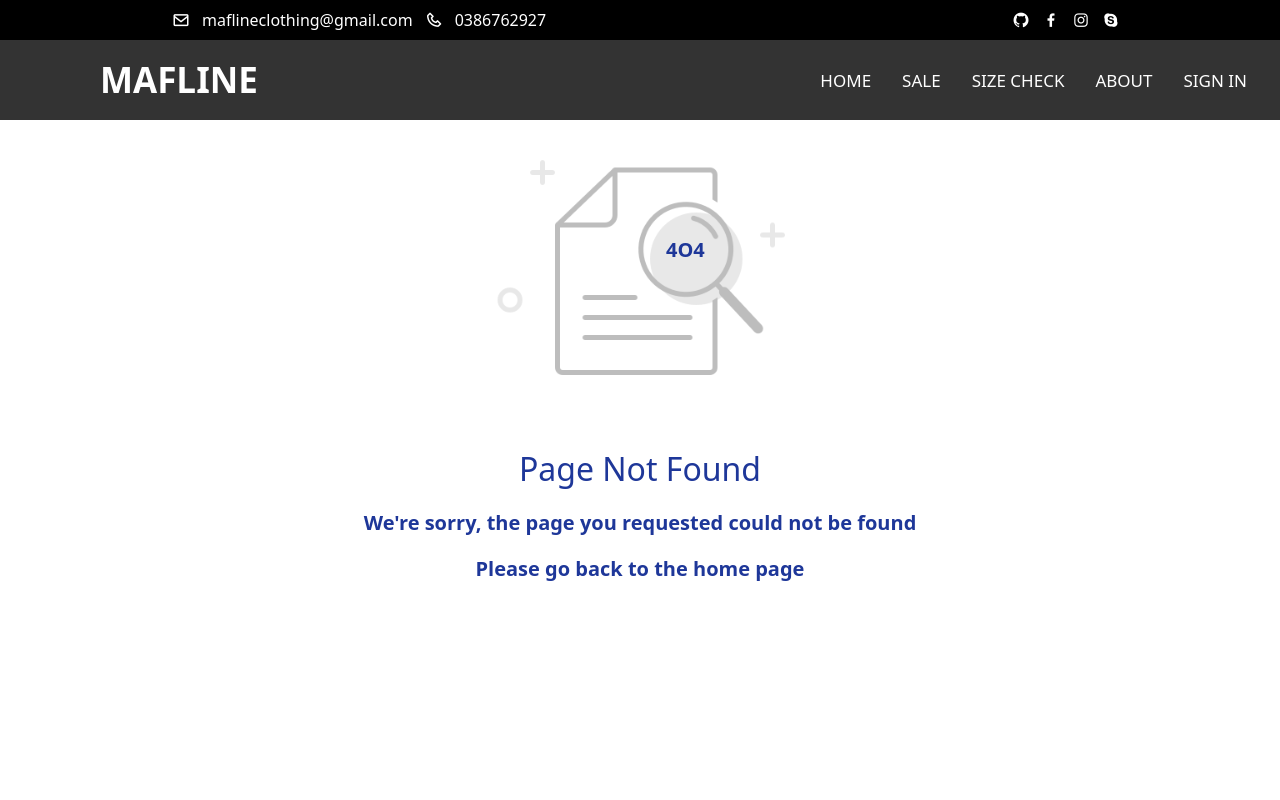
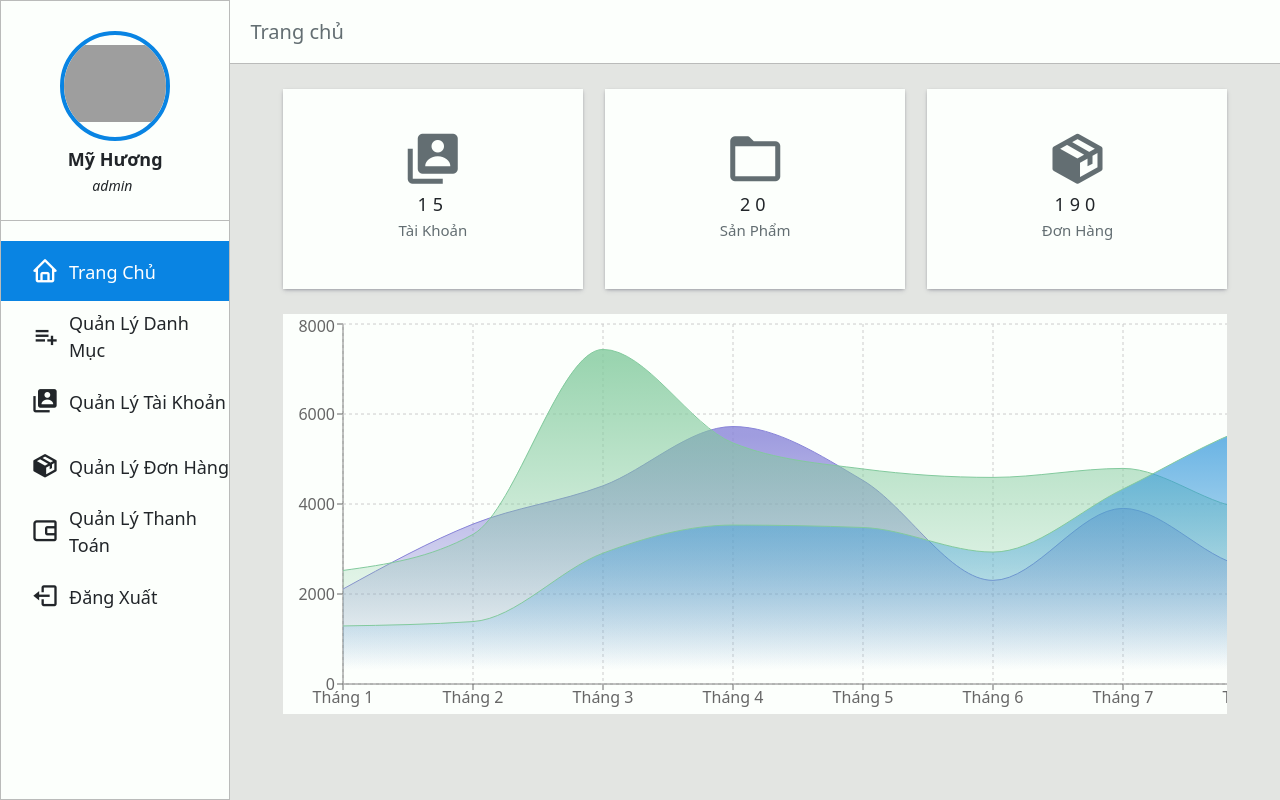
Before and after one commit to NgoSonTungDev/PROJECT_COTS, a React (Create React App) app in the folder frontend/: page /admin/home in a window 1280 px wide. Before the commit this address had no page. Built offline with nearby package versions, Linux system fonts and the light colour scheme; grey boxes are pictures that could not be loaded.

Commit message:
disgn page home admin

```diff
--- a/frontend/src/App.js
+++ b/frontend/src/App.js
@@ -14,6 +14,7 @@ import PaymentOrders from "./pages/PaymentOrders/PaymentOrders";
 import Cart from "./pages/Cart/Cart";
 import AccountManagement from "./pages/Admin/AccountManagement/AccountManagement";
 import History from "./pages/History/History";
+import AdminHome from "./pages/Admin/AdminHome/AdminHome";
 
 function App() {
   const admin = localStorage.getItem("admin");
@@ -35,6 +36,7 @@ function App() {
           <Route path="*" element={<PageNotFound />} />
           <Route path="/footer" element={<Footer />} />
           <Route path="/cart" element={<Cart />} />
+          <Route path="/admin/home" element={<AdminHome />} />
           <Route path="/admin/account" element={<AccountManagement />} />
           <Route path="/admin/order" element={<AccountManagement />} />
           <Route path="/history" element={<History />} />
--- /dev/null
+++ b/frontend/src/components/Chart/Chart.jsx
@@ -0,0 +1,85 @@
+import React from "react";
+import {
+  BarChart,
+  Bar,
+  XAxis,
+  YAxis,
+  Tooltip,
+  Legend,
+  CartesianGrid,
+  LineChart,
+  AreaChart,
+  Area,
+  Line,
+} from "recharts";
+
+const data = [
+  { name: "Tháng 1", order : 2110.2, access: 2523.32, total: 1290 },
+  { name: "Tháng 2", order : 3553.5, access: 3325.0, total: 1387 },
+  { name: "Tháng 3", order : 4404.3, access: 7435.3, total: 2908 },
+  { name: "Tháng 4", order : 5721.3, access: 5355.6, total: 3532 },
+  { name: "Tháng 5", order : 4523.3, access: 4778.9, total: 3478 },
+  { name: "Tháng 6", order : 2302.9, access: 4590.8, total: 2932 },
+  { name: "Tháng 7", order : 3902.9, access: 4790.8, total: 4332 },
+  { name: "Tháng 8", order : 2602.9, access: 3890.8, total: 5732 },
+  { name: "Tháng 9", order : 5802.9, access: 7590.8, total: 6290 },
+
+];
+
+const Chart = () => {
+  return (
+    <div>
+      <div className="container_chart">
+        <AreaChart
+          className="AreaChart"
+          width={1100}
+          height={400}
+          data={data}
+          margin={{ top:10, right: 0, left: 0, bottom: 0 }}
+        >
+          <defs>
+            <linearGradient id="colorUv" x1="0" y1="0" x2="0" y2="1">
+              <stop offset="5%" stopColor="#8884d8" stopOpacity={0.8} />
+              <stop offset="95%" stopColor="#8884d8" stopOpacity={0} />
+            </linearGradient>
+            <linearGradient id="colorPv" x1="0" y1="0" x2="0" y2="1">
+              <stop offset="5%" stopColor="#82ca9d" stopOpacity={0.8} />
+              <stop offset="95%" stopColor="#82ca9d" stopOpacity={0} />
+            </linearGradient>
+            <linearGradient id="colortotal" x1="0" y1="0" x2="0" y2="1">
+              <stop offset="5%" stopColor="#3498db" stopOpacity={0.8} />
+              <stop offset="95%" stopColor="#3498db" stopOpacity={0} />
+            </linearGradient>
+          </defs>
+          <XAxis dataKey="name" />
+          <YAxis />
+          <CartesianGrid strokeDasharray="3 3" />
+          <Tooltip />
+          <Area
+            type="monotone"
+            dataKey="order"
+            stroke="#8884d8"
+            fillOpacity={1}
+            fill="url(#colorUv)"
+          />
+          <Area
+            type="monotone"
+            dataKey="access"
+            stroke="#82ca9d"
+            fillOpacity={1}
+            fill="url(#colorPv)"
+          />
+          <Area
+            type="monotone"
+            dataKey="total"
+            stroke="#82ca9d"
+            fillOpacity={1}
+            fill="url(#colortotal)"
+          />
+        </AreaChart>
+      </div>
+    </div>
+  );
+};
+
+export default Chart;
--- /dev/null
+++ b/frontend/src/components/Chart/Chart.scss
@@ -0,0 +1,5 @@
+.container_chart{
+    width: 100%;
+    height: 100%;
+
+}
--- a/frontend/src/components/MenuAdmin/MenuAdmin.jsx
+++ b/frontend/src/components/MenuAdmin/MenuAdmin.jsx
@@ -1,12 +1,14 @@
 import React, { useState } from "react";
+import { useNavigate } from "react-router-dom";
 import "./MenuAdmin.scss";
 
 const MenuAdmin = () => {
+  const navigation = useNavigate();
   const [check, setCheck] = useState(1);
 
-  const handleAcctive=(e)=>{
-    setCheck(e)
-  }
+  const handleAcctive = (e) => {
+    setCheck(e);
+  };
 
   return (
     <div>
@@ -24,19 +26,57 @@ const MenuAdmin = () => {
           </div>
         </div>
         <div className="container_menu_admin_navbar">
-          <li className={`option_menu_admin  ${ check=== 1 && "acctiveMenuAdmin"}`} onClick={()=>{handleAcctive(1)}}>
+          <li
+            className={`option_menu_admin  ${
+              check === 1 && "acctiveMenuAdmin"
+            }`}
+            onClick={() => {
+              handleAcctive(1);
+              navigation("/admin/home")
+            }}
+          >
             <i class="bx bx-home"></i> <span>Trang Chủ</span>
           </li>
-          <li className={`option_menu_admin  ${ check=== 2 && "acctiveMenuAdmin"}`} onClick={()=>{handleAcctive(2)}}>
+          <li
+            className={`option_menu_admin  ${
+              check === 2 && "acctiveMenuAdmin"
+            }`}
+            onClick={() => {
+              handleAcctive(2);
+            }}
+          >
             <i class="bx bx-list-plus"></i> <span>Quản lý danh mục</span>
           </li>
-          <li className={`option_menu_admin  ${ check=== 3 && "acctiveMenuAdmin"}`} onClick={()=>{handleAcctive(3)}}>
+          <li
+            className={`option_menu_admin  ${
+              check === 3 && "acctiveMenuAdmin"
+            }`}
+            onClick={() => {
+              handleAcctive(3);
+            }}
+          >
             <i class="bx bxs-user-account"></i> <span>Quản lý tài khoản</span>
           </li>
-          <li className={`option_menu_admin  ${ check=== 4 && "acctiveMenuAdmin"}`} onClick={()=>{handleAcctive(4)}}>
+          <li
+            className={`option_menu_admin  ${
+              check === 4 && "acctiveMenuAdmin"
+            }`}
+            onClick={() => {
+              handleAcctive(4);
+              navigation("/admin/account")
+
+            }}
+          >
             <i class="bx bxs-package"></i> <span>Quản lý đơn hàng</span>
           </li>
-          <li className={`option_menu_admin  ${ check=== 5 && "acctiveMenuAdmin"}`} onClick={()=>{handleAcctive(5)}}>
+          <li
+            className={`option_menu_admin  ${
+              check === 5 && "acctiveMenuAdmin"
+            }`}
+            onClick={() => {
+              handleAcctive(5);
+            }}
+          >
             <i class="bx bx-wallet-alt"></i> <span>Quản lý thanh toán</span>
           </li>
           <li className="option_menu_admin">
--- a/frontend/src/components/MenuAdmin/MenuAdmin.scss
+++ b/frontend/src/components/MenuAdmin/MenuAdmin.scss
@@ -16,8 +16,10 @@
       margin-left: 50%;
       display: grid;
       place-items: center;
+      border: 4px solid #0984e3;
 
       img {
+
         margin-top: -5%;
         width: 100%;
       }
--- /dev/null
+++ b/frontend/src/pages/Admin/AdminHome/AdminHome.jsx
@@ -0,0 +1,54 @@
+import React from "react";
+import Chart from "../../../components/Chart/Chart";
+import MenuAdmin from "../../../components/MenuAdmin/MenuAdmin";
+import "./AdminHome.scss";
+
+const AdminHome = () => {
+
+  return (
+    <div>
+      <div className="container_AdminHome">
+        <div className="container_AdminHome_menu">
+          <MenuAdmin />
+        </div>
+        <div className="container_AdminHome_body">
+          <div className="container_AdminHome_body_search">
+            <p>Trang chủ</p>
+            {/* <div className="container_AdminHome_body_search_input">
+              <input
+                type="text"
+                placeholder="Search . . ."
+                onKeyDown={(e) => onPress_ENTER(e)}
+              />{" "}
+              <i class="bx bx-search-alt-2"></i>
+            </div> */}
+          </div>
+          <div className="container_AdminHome_body_main">
+            <div className="container_AdminHome_body_main_statistics">
+              <div className="container_AdminHome_body_main_card">
+                <i class="bx bxs-user-account"></i>
+                <p>15</p>
+                <span>Tài khoản</span>
+              </div>
+              <div className="container_AdminHome_body_main_card">
+                <i class="bx bx-folder"></i>
+                <p>20</p>
+                <span>Sản phẩm</span>
+              </div>
+              <div className="container_AdminHome_body_main_card">
+                <i class="bx bxs-package"></i>
+                <p>190</p>
+                <span>Đơn Hàng</span>
+              </div>
+            </div>
+            <div className="container_AdminHome_body_main_chart">
+                <Chart/>
+            </div>
+          </div>
+        </div>
+      </div>
+    </div>
+  );
+};
+
+export default AdminHome;
--- /dev/null
+++ b/frontend/src/pages/Admin/AdminHome/AdminHome.scss
@@ -0,0 +1,99 @@
+.container_AdminHome {
+  width: 100%;
+  height: 100vh;
+  overflow: hidden;
+  display: flex;
+  background-color: #e3e5e2;
+  .container_AdminHome_menu {
+    width: 18%;
+    height: 100vh;
+  }
+  .container_AdminHome_body {
+    width: 82%;
+    height: 100vh;
+    .container_AdminHome_body_search {
+      width: 100%;
+      height: 8%;
+      background-color: #fcfffc;
+      border-bottom: 1px solid #a0a0a0b6;
+      display: flex;
+      position: relative;
+      p {
+        position: absolute;
+        bottom: 0;
+        color: #636e72;
+        left: 20px;
+        font-size: 20px;
+      }
+      .container_AdminHome_body_search_input {
+        position: absolute;
+        right: 20px;
+        width: 450px;
+        margin-top: 10px;
+        height: 40px;
+        background-color: #e3e5e2;
+        align-items: center;
+        float: right;
+        i {
+          color: #2d3436;
+          padding: 12px;
+          font-size: 18px;
+        }
+        input {
+          width: 85%;
+          margin-left: 15px;
+          font-size: 18px;
+          border: none;
+          outline: none;
+          background-color: transparent;
+          transform: translateY(-2px);
+        }
+      }
+    }
+  }
+  .container_AdminHome_body_main {
+    width: 100%;
+    height: 92%;
+    .container_AdminHome_body_main_statistics {
+      width: 90%;
+      margin-left: 5%;
+      display: flex;
+      height: 250px;
+      justify-content: space-between;
+      .container_AdminHome_body_main_card {
+        margin-top: 25px;
+        box-shadow: rgba(50, 50, 93, 0.25) 0px 2px 5px -1px,
+          rgba(0, 0, 0, 0.3) 0px 1px 3px -1px;
+        width: 300px;
+        height: 200px;
+        text-align: center;
+        background-color: #fcfffc;
+        i {
+          margin-top: 40px;
+          font-size: 60px;
+          color: #636e72;
+        }
+        p {
+          font-size: 18px;
+          margin-bottom: 0;
+          font-weight: 400;
+          font-weight: 500;
+          letter-spacing: 5px;
+        }
+        span {
+          font-size: 15px;
+          color: #636e72;
+          text-transform: capitalize;
+        }
+      }
+    }
+    .container_AdminHome_body_main_chart {
+      width: 90%;
+      margin-left: 5%;
+      height: 400px;
+      background-color: #fcfffc;
+      overflow: hidden;
+
+    }
+  }
+}
```
